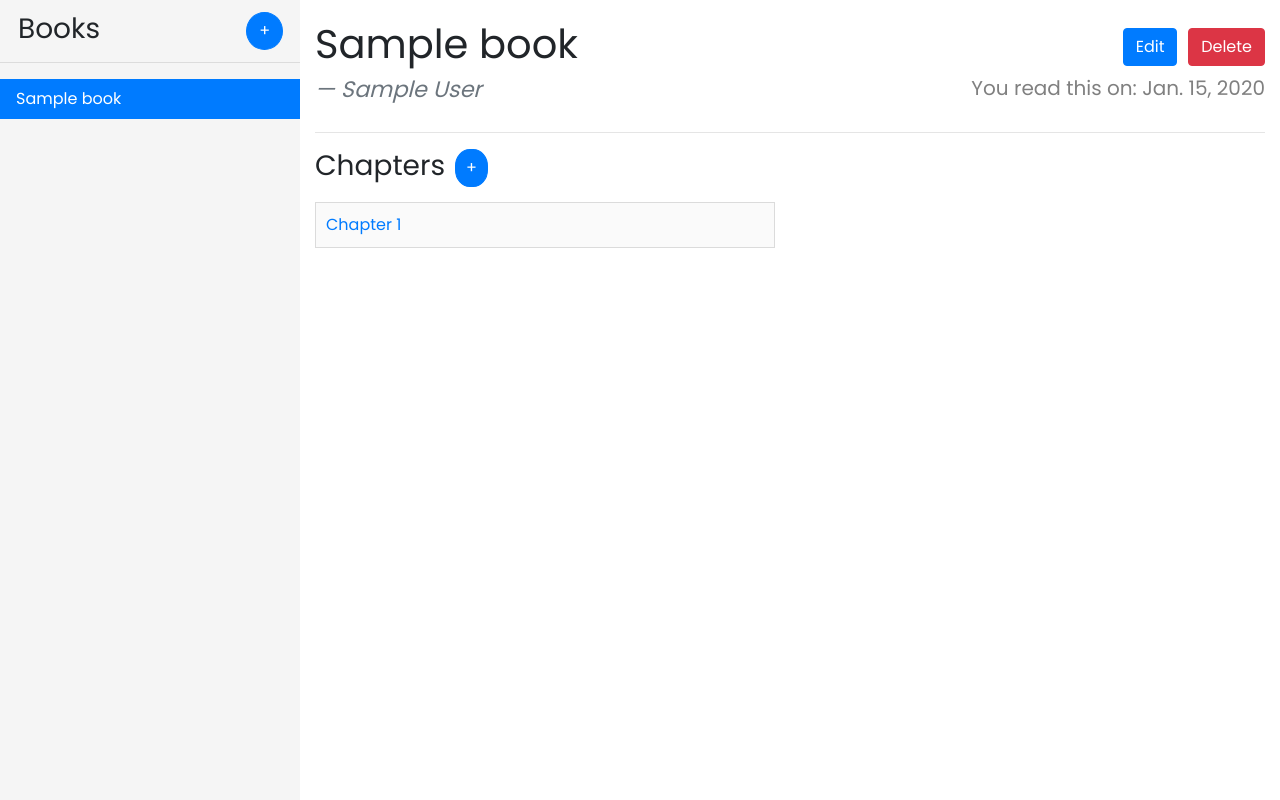
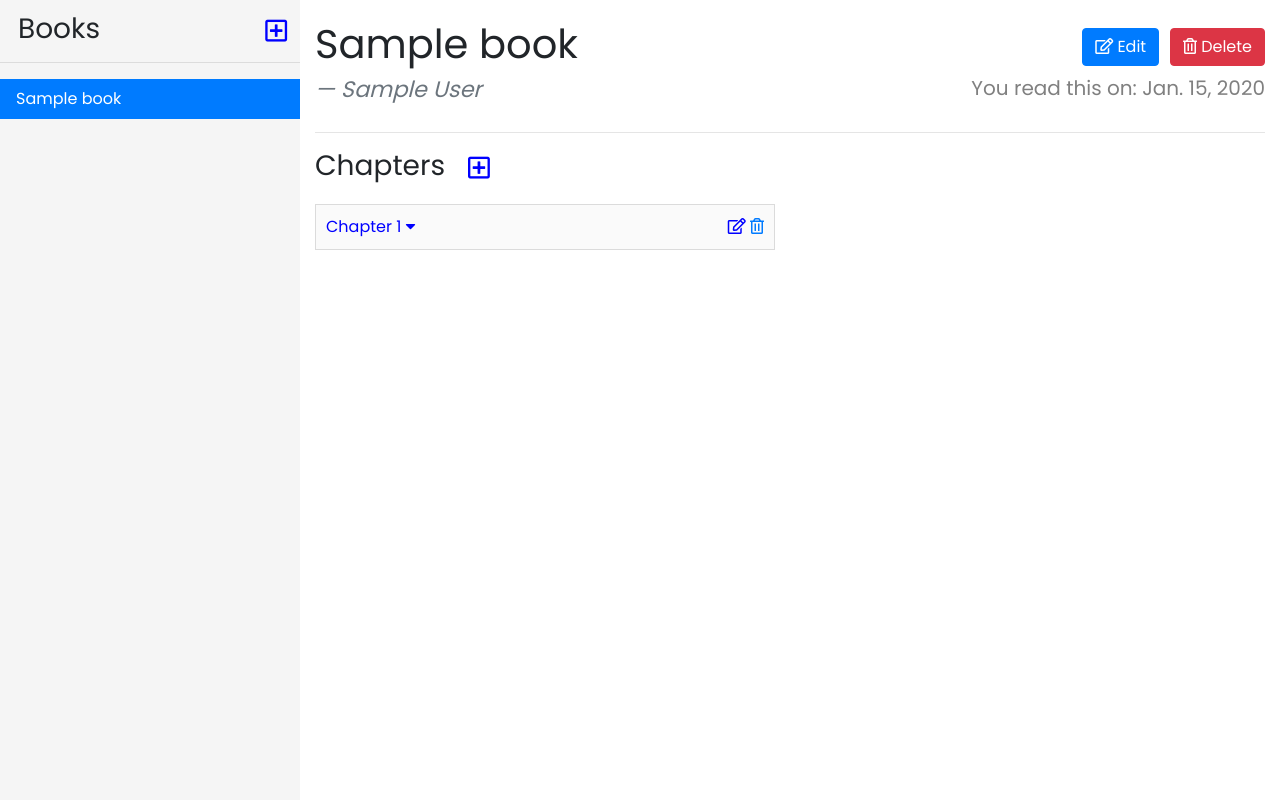
Before and after one commit to OmkarPathak/Django-Bookworm, a Django app: page /books/1/ in a window 1280 px wide. Shown: the part 56-856 px from the top of the page. Run offline with Django 3.2, Linux system fonts and the light colour scheme; a user stored in the database is signed in; tables that the repository leaves empty hold one stand-in row (values such as "Sample post"); some libraries are stand-ins or nearby versions.

Commit message:
Added chapter add, edit, delete modules

```diff
--- a/books_and_chapters/models.py
+++ b/books_and_chapters/models.py
@@ -34,4 +34,4 @@ class BookForm(forms.ModelForm):
 class ChapterForm(forms.ModelForm):
     class Meta:
         model = Chapter
-        fields = '__all__'
+        fields = ['chapter_number', 'description']
--- a/books_and_chapters/templates/base.html
+++ b/books_and_chapters/templates/base.html
@@ -27,6 +27,7 @@
     <link rel="stylesheet" href="https://maxcdn.bootstrapcdn.com/bootstrap/4.0.0/css/bootstrap.min.css" integrity="sha384-Gn5384xqQ1aoWXA+058RXPxPg6fy4IWvTNh0E263XmFcJlSAwiGgFAW/dAiS6JXm" crossorigin="anonymous">
     <!-- Google Font -->
     <link href="https://fonts.googleapis.com/css?family=Poppins" rel="stylesheet">
+    <link rel="stylesheet" href="https://use.fontawesome.com/releases/v5.3.1/css/all.css" integrity="sha384-mzrmE5qonljUremFsqc01SB46JvROS7bZs3IO2EmfFsd15uHvIt+Y8vEf7N7fWAU" crossorigin="anonymous">
     <link rel="stylesheet" href="{% static 'css/b4_sidebar.css' %}">
     <link rel="shortcut icon" href="{% static 'images/tasker.png' %}">
     <title>{% block title %}{% endblock %}</title>
@@ -37,7 +38,7 @@
         <div id="sidebar" class="sidebar-offcanvas">
             <div class="col-lg-12 col-md-12" style="padding: 0; margin-top: 4%">
               <div style="margin-left: 6%">
-                <h3>Books <a id="a_d" class="btn btn-primary float-right" style="margin-right: 6%; border-radius: 50%; color: white"  data-toggle="modal" data-target="#add_book">&#43;</a></h3>
+                <h3>Books <a id="a_d" class="btn float-right" style="font-size: 25px; color: blue; padding-top: 0;"  data-toggle="modal" data-target="#add_book"><i class="far fa-plus-square"></i></a></h3>
               </div>
               <hr>
               <ul class="nav nav-pills flex-column">
--- a/books_and_chapters/templates/book_detail.html
+++ b/books_and_chapters/templates/book_detail.html
@@ -10,10 +10,10 @@
                     {{ book_detail.book_name }}
                     <span class="float-right">
                         <span class="btn btn-primary">
-                            <a class="open-modal" data-url="{% url 'book_details_edit' book_detail.id %}" style="text-decoration: none; color: white">Edit</a>
+                            <a class="open-modal" data-url="{% url 'book_details_edit' book_detail.id %}" style="text-decoration: none; color: white"><i class="far fa-edit"> </i> Edit</a>
                         </span>
                         <span class="btn btn-danger" data-toggle="modal" data-target="#delete_book_confirmation">
-                            Delete
+                            <i class="far fa-trash-alt"> </i> Delete
                         </span>
                     </span>
                 </h1>
@@ -28,18 +28,24 @@
 
     <div class="row container">
         <h3 style="margin-right: 10px;">Chapters</h3>
-        <a id="a_d" class="btn btn-primary float-right" style="border-radius: 45%; color: white; padding-left: 10px; padding-right: 10px; margin-bottom: 5px;"  data-toggle="modal" data-target="#add_chapter">&#43;</a>
+        <a id="a_d" class="btn float-right" style="font-size: 25px; color: blue; padding-top: 0;" data-toggle="modal" data-target="#add_chapter"><i class="far fa-plus-square"></i></a>
     </div>
 
     <div class="row">
         <div class="col-lg-6 col-md-6 col-sm-12">
             {% for chapter in chapters %}
-                <div class="card btn-block" style="margin-top: 10px; border-radius: 0px; padding: 10px; background-color: #fafafa">
-                    <a href="" data-toggle="collapse" data-target="#{{ chapter.id }}" style="text-decoration: none;">Chapter {{ chapter.chapter_number }}</a>
+                <div class="card btn-block" style="margin-top: 10px; border-radius: 0px; padding: 10px; background-color: #fafafa; color: blue; cursor: pointer;">
+                    <div data-toggle="collapse" data-target="#{{ chapter.id }}" style="text-decoration: none;">Chapter {{ chapter.chapter_number }}
+                        <i class="fas fa-caret-down"></i>
+                        <div class="float-right">
+                            <span><a data-url="{% url 'edit_chapter' chapter.id %}" class="chapter-edit-modal"><i class="far fa-edit"></i></a></span>
+                            <span><a href="{% url 'delete_chapter' chapter.id %}"><i class="far fa-trash-alt"></i></a></span>
+                        </div>
+                    </div>
                     <div class="collapse" id="{{ chapter.id }}">
                         <div class="" style="border-radius: 0;">
                         <div class="row">
-                            <div class="col">
+                            <div class="col" style=" color: black">
                                 {{ chapter.description }}
                             </div>
                         </div>
@@ -51,7 +57,7 @@
     </div>
 </div>
 
-<!-- The Delete Modal -->
+<!-- Delete Book Modal -->
 <div class="modal fade" id="delete_book_confirmation">
     <div class="modal-dialog">
         <div class="modal-content">
@@ -78,6 +84,36 @@
         </div>
     </div>
 </div>
+
+<!-- Delete Chapter Modal -->
+<div class="modal fade" id="delete_chapter_confirmation">
+    <div class="modal-dialog">
+        <div class="modal-content">
+
+        <!-- Modal Header -->
+        <div class="modal-header">
+            <h4 class="modal-title">Confirm Deletion</h4>
+            <button type="button" class="close" data-dismiss="modal">&times;</button>
+        </div>
+
+        <!-- Modal body -->
+        <div class="modal-body">
+            <div class="row container">
+                <h5>Are you sure you want to delete this chapter?</h5>
+            </div>
+        </div>
+
+        <!-- Modal footer -->
+        <div class="modal-footer">
+            <input type="submit" class="btn btn-primary" data-dismiss="modal" value="Cancel">
+            <button type="button" class="btn btn-danger"><a href="" id="d_c1" style="text-decoration: none; color: white">Delete</a></button>
+        </div>
+
+        </div>
+    </div>
+</div>
+
+<!-- The result get appended here -->
 <div class="modal-div"></div>
 
  <!-- Add Chapter Modal -->
@@ -123,13 +159,25 @@
 <script>
     var modalDiv = $(".modal-div");
     $(".open-modal").on("click", function() {
-    // alert($(this).attr("data-url"));
     $.ajax({
         type: 'GET',
         url: $(this).attr("data-url"),
         success: function(data) {
             modalDiv.html(data);
-            // alert('yes');
+            $("#edit_book").modal();
+        }
+    });
+    });
+</script>
+
+<script>
+    var modalDiv = $(".modal-div");
+    $(".chapter-edit-modal").on("click", function() {
+    $.ajax({
+        type: 'GET',
+        url: $(this).attr("data-url"),
+        success: function(data) {
+            modalDiv.html(data);
             $("#edit_book").modal();
         }
     });
--- a/books_and_chapters/urls.py
+++ b/books_and_chapters/urls.py
@@ -24,7 +24,7 @@ urlpatterns = [
     path('books/<int:pk>/delete/', login_required(views.delete_book), name='delete_single_book'),
     path('books/<int:pk>/edit/', login_required(views.edit_book_details), name='book_details_edit'),
     path('chapters/add/', views.add_chapter, name='add_chapter'),
-    # path('chapters/<int:pk>/delete/', views.delete_chapter, name='delete_chapter'),
-    # path('chapters/<int:pk>/edit/', views.edit_chapter, name='edit_chapter'),
+    path('chapters/<int:pk>/delete/', views.delete_chapter, name='delete_chapter'),
+    path('chapters/<int:pk>/edit/', views.edit_chapter, name='edit_chapter'),
     path('', RedirectView.as_view(url='/accounts/login/', permanent=False))
 ]
--- a/books_and_chapters/views.py
+++ b/books_and_chapters/views.py
@@ -60,7 +60,7 @@ def edit_book_details(request, pk):
             'author_name': book.author_name,
             'book_read_on': book.book_read_on
         }, instance=book)
-        return render(request, 'book_detail_edit_modal.html', {'form': form})
+        return render(request, 'modals/book_detail_edit_modal.html', {'form': form})
 
 def delete_book(request, pk):
     book = get_object_or_404(Book, pk=pk)
@@ -72,7 +72,6 @@ def add_chapter(request):
     if request.method == 'POST':
         book = get_object_or_404(Book, pk=request.POST.get('pk'))
         form = ChapterForm(request.POST)
-        print(form)
         if form.is_valid():
             form = form.save(commit=False)
             form.book = book
@@ -88,3 +87,26 @@ def add_chapter(request):
             'form_error': form_error
         }
         return render(request, 'book_detail.html', context)
+
+def edit_chapter(request, pk):
+    chapter = get_object_or_404(Chapter, pk=pk)
+    if request.method == 'POST':
+        chapter = Chapter.objects.get(pk=pk)
+        form = ChapterForm(request.POST, instance=chapter)
+        if form.is_valid():
+            form.save()
+            messages.success(request, 'Chapter edited!')
+            return redirect('book_detail', pk=chapter.book.id)
+    else:
+        form = ChapterForm(initial={
+            'book':chapter.book,
+            'chapter_number':chapter.chapter_number,
+            'description':chapter.description
+        }, instance=chapter)
+        return render(request, 'modals/chapter_edit_modal.html', {'form': form})
+
+def delete_chapter(request, pk):
+    chapter = get_object_or_404(Chapter, pk=pk)
+    chapter.delete()
+    messages.success(request, 'Chapter deleted!')
+    return redirect('book_detail', pk=chapter.book.id)
```
Also changed, not shown: books_and_chapters/templates/modals/chapter_edit_modal.html (added, +23 -0 lines), books_and_chapters/templates/modals/book_detail_edit_modal.html (renamed from books_and_chapters/templates/book_detail_edit_modal.html).
